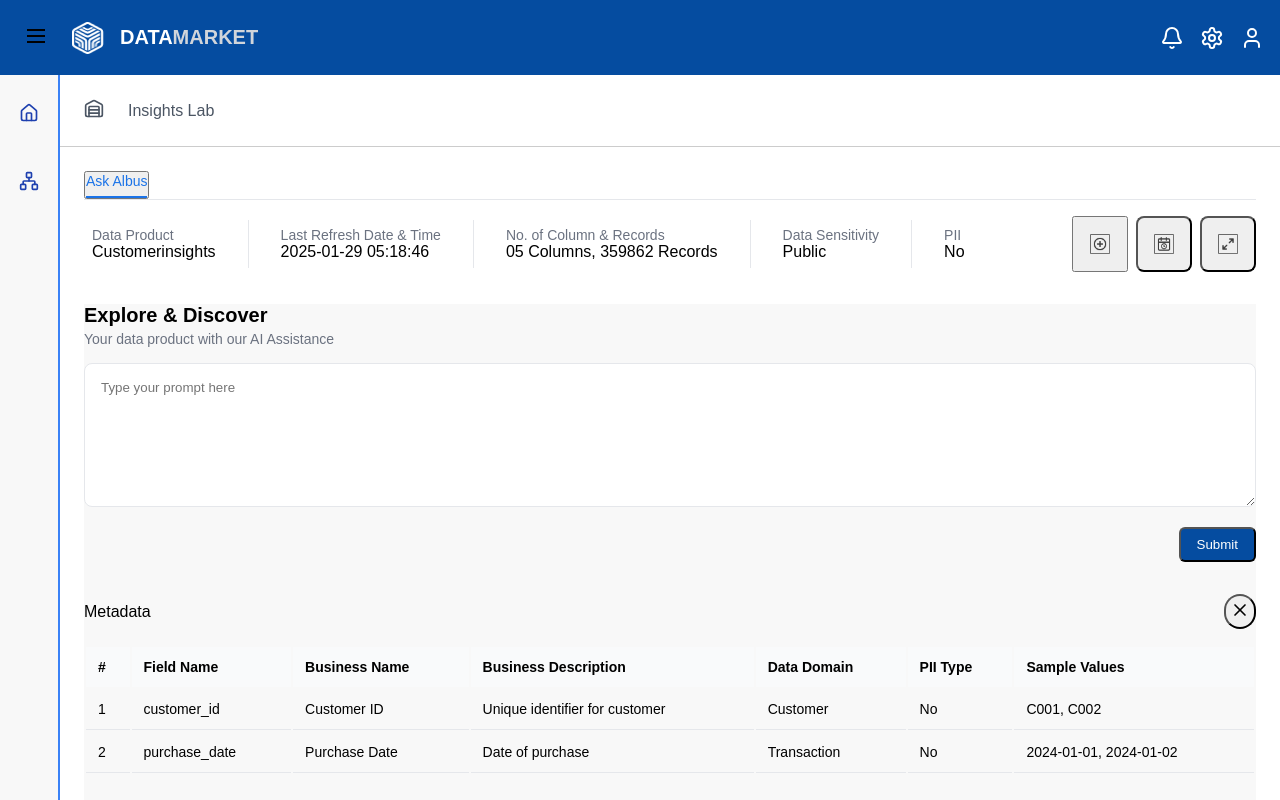
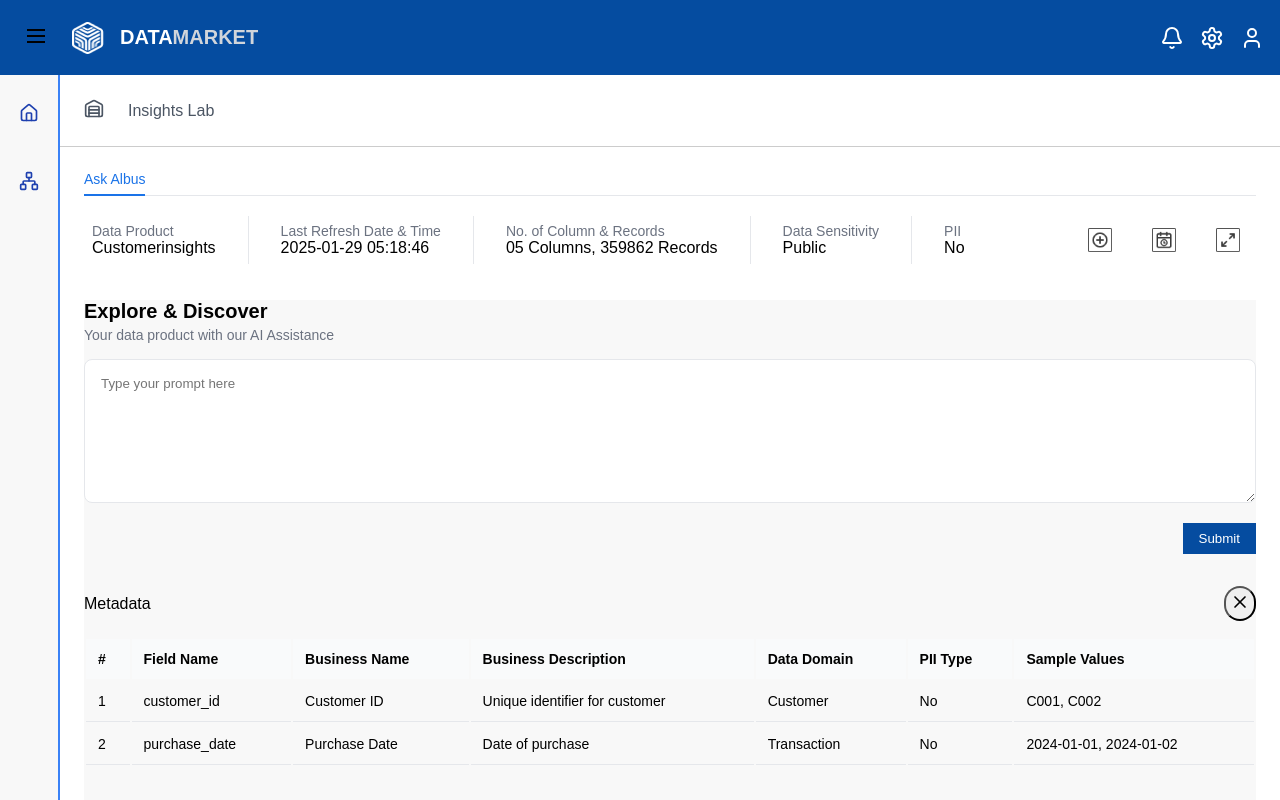
Before and after one commit to AjayBidyarthy/Harish-raju-Vasu-Insights-Lab, a React (Vite) app: page /albus in a window 1280 px wide. Built offline with nearby package versions, Linux system fonts and the light colour scheme.

Commit message:
changes using scss

```diff
--- a/src/components/Albus/AlbusInterface.jsx
+++ b/src/components/Albus/AlbusInterface.jsx
@@ -38,13 +38,6 @@ const AlbusInterface = () => {
     }
   ];
 
-  const getButtonStyles = (mode) => {
-    if (viewMode === mode) {
-      return "p-2 bg-gray-100 rounded-md";
-    }
-    return "p-2 hover:bg-gray-50 text-gray-400 transition-colors rounded-md";
-  };
-
   const handleSubmit = () => {
     if (!prompt.trim()) return;
 
@@ -82,26 +75,26 @@ const AlbusInterface = () => {
     switch (viewMode) {
       case "text":
         return (
-          <div className="bg-gray-50 p-4 rounded-lg">
-          <TextView/>
+          <div className="view-content view-content--text">
+            <TextView />
           </div>
         );
       case "code":
         return (
-          <div className="bg-gray-50 p-4 rounded-lg">
-           <CodeView/>
+          <div className="view-content view-content--code">
+            <CodeView />
           </div>
         );
       case "table":
         return (
-          <div className="bg-gray-50 p-4 rounded-lg">
-           <TableView/>
+          <div className="view-content view-content--table">
+            <TableView />
           </div>
         );
       case "prompt":
         return (
-          <div className="bg-gray-50 p-4 rounded-lg">
-           <PromptView/>
+          <div className="view-content view-content--prompt">
+            <PromptView />
           </div>
         );
       default:
--- a/src/components/Albus/AlbusInterface.scss
+++ b/src/components/Albus/AlbusInterface.scss
@@ -41,6 +41,8 @@ $orange-500: #f97316;
     padding-bottom: 0.5rem;
     font-size: 0.875rem;
     font-weight: 500;
+    border:none;
+    background-color: transparent;
 
     &--active {
       color: $primary-color;
@@ -92,6 +94,7 @@ $orange-500: #f97316;
   &__buttons {
     display: flex;
     gap: 0.5rem;
+
   }
 
   &__button {
@@ -99,6 +102,8 @@ $orange-500: #f97316;
     height: 3.5rem;
     @include flex-center;
     padding: 1rem;
+    border:none;
+    background-color: transparent;
 
     img {
       width: 100%;
@@ -115,6 +120,7 @@ $orange-500: #f97316;
 // Message Section
 .message-section {
   margin-bottom: 2rem;
+
 
   &__header {
     margin-bottom: 1rem;
@@ -153,7 +159,7 @@ $orange-500: #f97316;
     }
 
     &--ai {
-      background-color: white;
+      background-color: rgb(184, 42, 42);
     }
   }
 
@@ -182,7 +188,8 @@ $orange-500: #f97316;
 
   &__action-button {
     padding: 0.5rem;
-    border-radius: 0.5rem;
+    border:none;
+    background-color: transparent;
 
     &:hover {
       background-color: $gray-100;
@@ -200,15 +207,14 @@ $orange-500: #f97316;
   display: flex;
   gap: 0.25rem;
   margin-bottom: 0.5rem;
-  border: 1px solid $gray-200;
-  border-radius: 0.375rem;
   padding: 0.25rem;
   background-color: white;
   width: fit-content;
 
+
   &__button {
     padding: 0.5rem;
-    border-radius: 0.375rem;
+   border:none;
 
     &:hover {
       background-color: $gray-100;
@@ -256,13 +262,15 @@ $orange-500: #f97316;
     display: flex;
     justify-content: flex-end;
     margin-top: 1rem;
+    cursor: pointer;
   }
 
   &__button {
     padding: 0.5rem 1rem;
     background-color: $blue-700;
     color: white;
-    border-radius: 0.375rem;
+    border: none;
+    cursor: pointer;
 
     &:hover {
       background-color: darken($blue-700, 5%);
@@ -455,3 +463,28 @@ $orange-500: #f97316;
       }
     }
   }
+  .view-content {
+    &--text {
+      background-color: $gray-50;
+      padding: 1rem;
+      border-radius: 0.5rem;
+    }
+
+    &--code {
+      background-color: $gray-50;
+      padding: 1rem;
+      border-radius: 0.5rem;
+    }
+
+    &--table {
+      background-color: $gray-50;
+      padding: 1rem;
+      border-radius: 0.5rem;
+    }
+
+    &--prompt {
+      background-color: $gray-50;
+      padding: 1rem;
+      border-radius: 0.5rem;
+    }
+  }
--- a/src/components/DataProducts/DataProducts.scss
+++ b/src/components/DataProducts/DataProducts.scss
@@ -95,12 +95,15 @@
 
     .content {
       position: relative;
+      width: 100%;
 
       .products-container {
         transition: margin-left 0.3s;
+        width: 100%;
 
         &.sidebar-open {
           margin-left: 20rem;
+          width: calc(100% - 20rem);
         }
 
         .grid-view {
@@ -211,10 +214,13 @@
         .list-view {
           border: 1px solid #e5e7eb;
           border-radius: 0.5rem;
+          width: 100%;
+          overflow-x: auto;
 
           .list-header, .list-row {
             display: grid;
-            grid-template-columns: 40px 2fr 1fr 1fr 1fr 1fr 1.5fr 1fr 80px 80px;
+            grid-template-columns: 40px minmax(200px, 2fr) repeat(7, 1fr) 80px;
+            min-width: 1200px;
             gap: 0.5rem;
             padding: 0.75rem;
             align-items: center;
--- a/src/components/LandingPage/MainContent.scss
+++ b/src/components/LandingPage/MainContent.scss
@@ -22,10 +22,12 @@
     }
   }
 
-  .product-grid {
+  .main-content .content-wrapper .product-grid {
     display: grid;
-    grid-template-columns: repeat(auto-fit, minmax(280px, 1fr));
+    grid-template-columns: repeat(3, 1fr);
     gap: 24px;
+    overflow-x: auto;
+    padding-bottom: 16px;
   }
 
   .icon-container {
--- a/src/pages/AskAlbus.jsx
+++ b/src/pages/AskAlbus.jsx
@@ -11,7 +11,7 @@ export function AskAlbus() {
       <Header />
       <div className="content">
         <Sidebar />
-        <div className="main-content">
+        <div className="main-content2">
           <Toolbar/>
           <AlbusInterface/>
         </div>
--- a/src/pages/LandingPage.scss
+++ b/src/pages/LandingPage.scss
@@ -14,4 +14,9 @@
       flex-direction: column;
       background-color: #f8f8f8;
     }
+    .main-content2 {
+      flex: 1;
+      display: flex;
+      flex-direction: column;
+    }
   }
```
